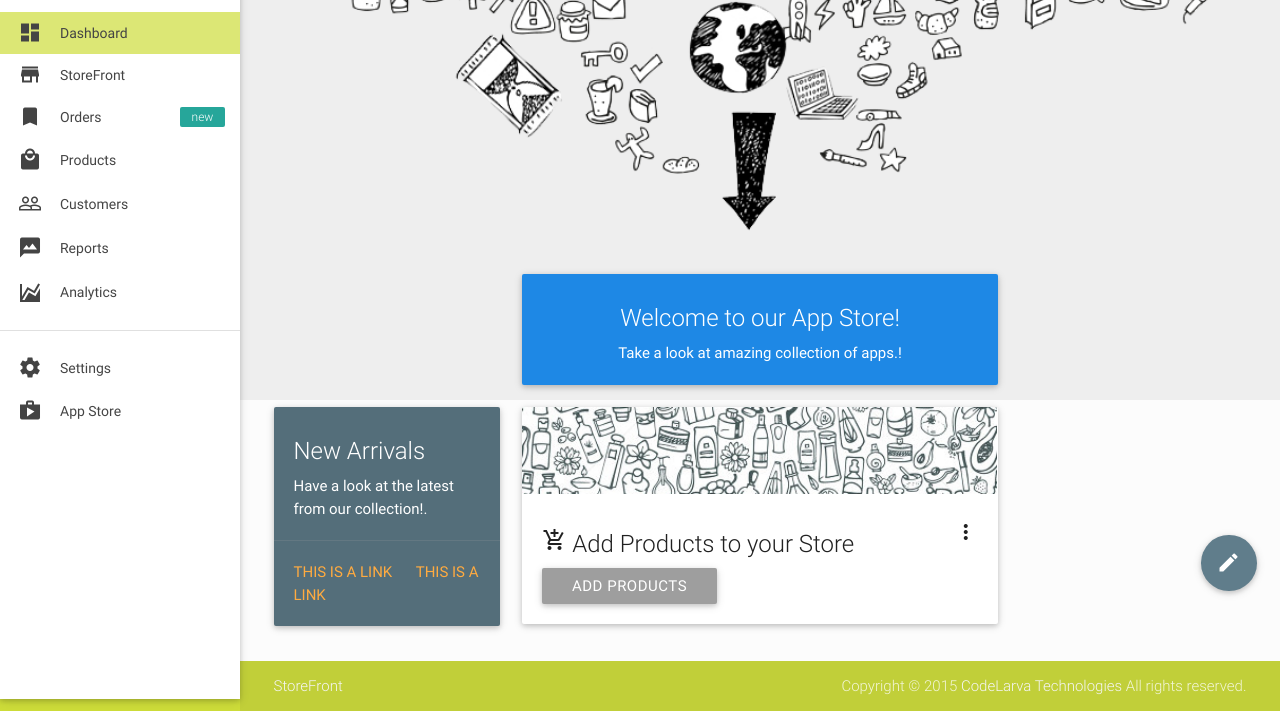
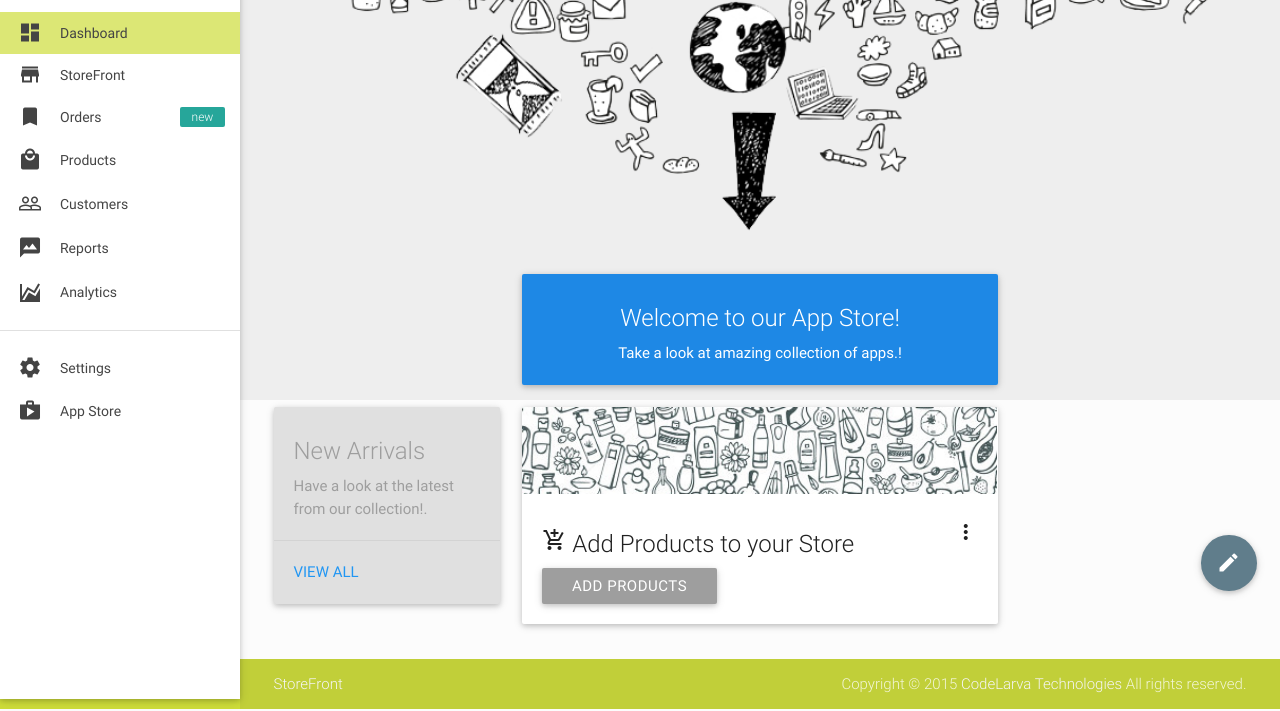
Before and after one commit to elberthcabrales/Material_Dashboard, a plain HTML site: page app_store.html in a window 1280 px wide. Shown: the part 165-876 px from the top of the page. Drawn offline with nearby package versions, Linux system fonts and the light colour scheme.

Commit message:
new card edits

```diff
--- a/app_store.html
+++ b/app_store.html
@@ -163,14 +163,13 @@
           <div class="row">
 
         <div class="col s12 m3 l3">
-          <div class="card blue-grey darken-1">
+          <div class="card grey lighten-2">
             <div class="card-content white-text">
-              <span class="card-title">New Arrivals</span>
-              <p>Have a look at the latest from our collection!.</p>
+              <span class="card-title grey-text">New Arrivals</span>
+              <p class="grey-text">Have a look at the latest from our collection!.</p>
             </div>
             <div class="card-action">
-              <a href="#">This is a link</a>
-              <a href="#">This is a link</a>
+              <a class="blue-text" href="#">View all</a>
             </div>
           </div>
         </div>
```
